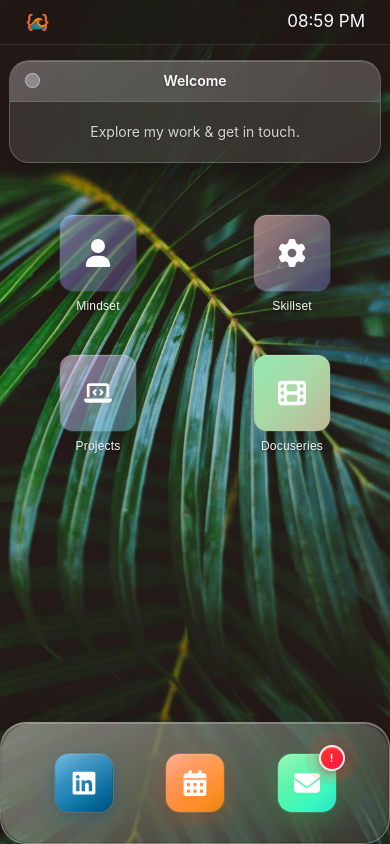
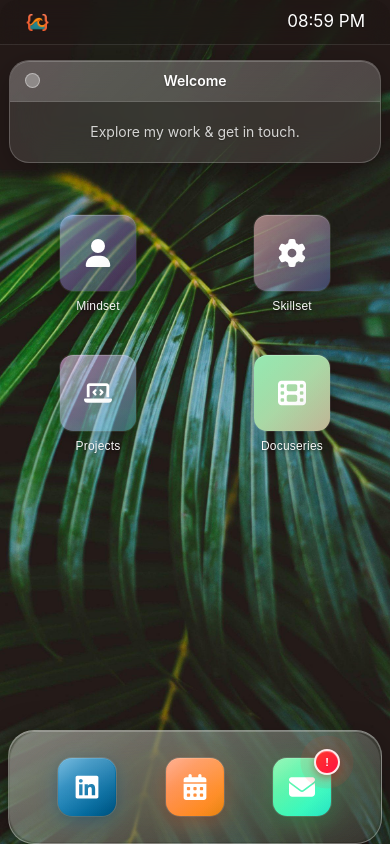
Before and after one commit to demaceo/portfolio-v4, a Next.js app: page / in a window 390 px wide. Built offline with nearby package versions, Linux system fonts and the light colour scheme.

Commit message:
adjust dock-mobile stylings

```diff
--- a/src/components/layout/MobileLayout/MobileLayout.css
+++ b/src/components/layout/MobileLayout/MobileLayout.css
@@ -300,7 +300,7 @@
 }
 
 .dock-mobile {
-  height: 95px;
+  height: 90px;
   background: linear-gradient(
     135deg,
     rgba(255, 255, 255, 0.25) 0%,
@@ -314,12 +314,14 @@
   justify-content: space-evenly;
   align-items: center;
   gap: 24px;
+  max-width: 90%;
   padding: 18px 24px;
   position: absolute;
   left: 0;
   right: 0;
   bottom: 0;
   margin: 0;
+  margin-bottom: 12px;
   border-radius: 30px 30px 30px 30px;
   box-shadow: 0 12px 40px rgba(0, 0, 0, 0.25), 0 6px 20px rgba(0, 0, 0, 0.15),
     inset 0 1px 0 rgba(255, 255, 255, 0.3), inset 0 -1px 0 rgba(0, 0, 0, 0.1);
@@ -827,8 +829,9 @@
 /* Enhanced Mobile Dock Responsive Design */
 @media (max-width: 480px) {
   .dock-mobile {
-    height: 88px;
+    height: 80px;
     gap: 20px;
+    width: 85%;
     padding: 16px 20px;
     margin: 0 12px 16px 12px;
     border-radius: 26px;
```
